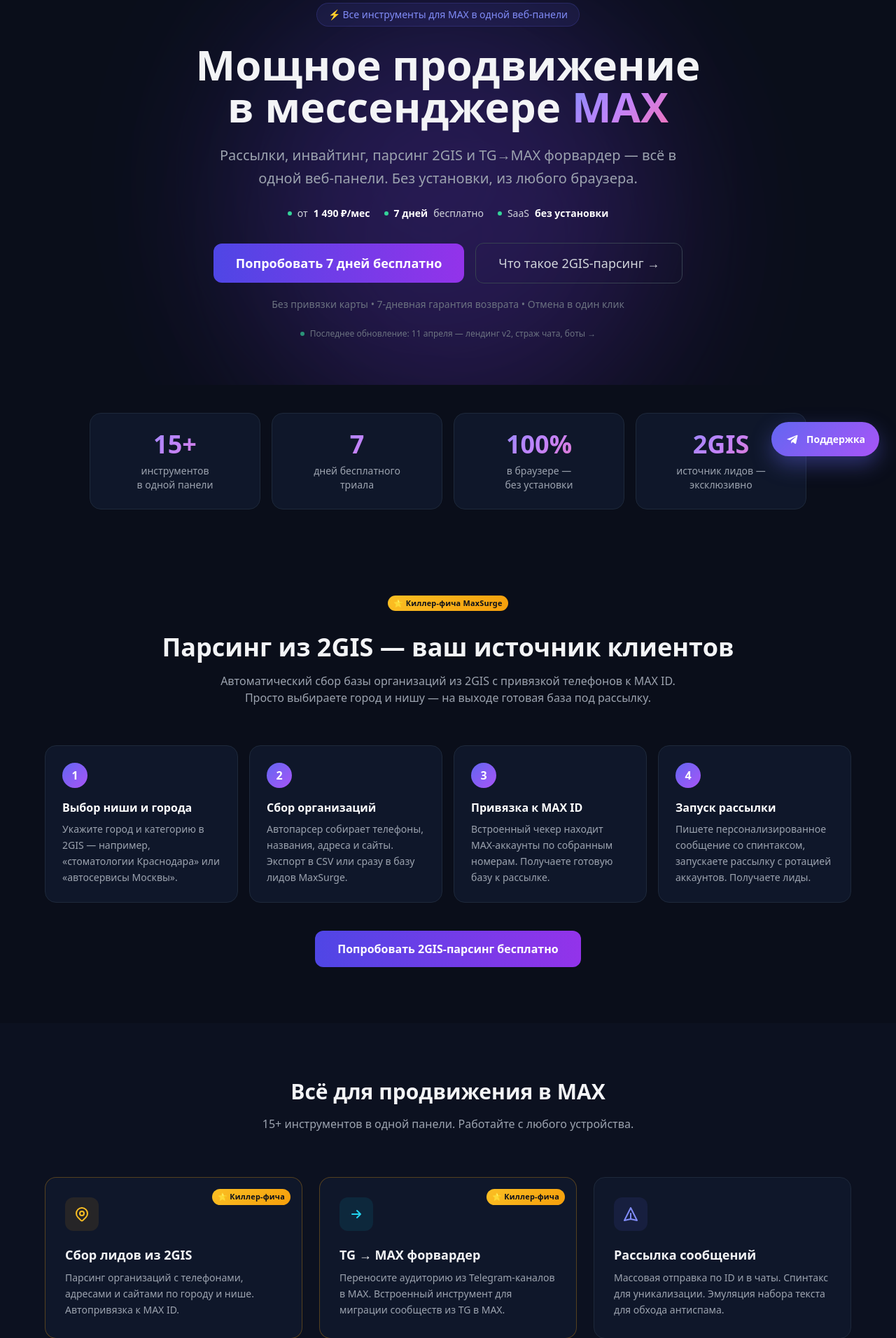
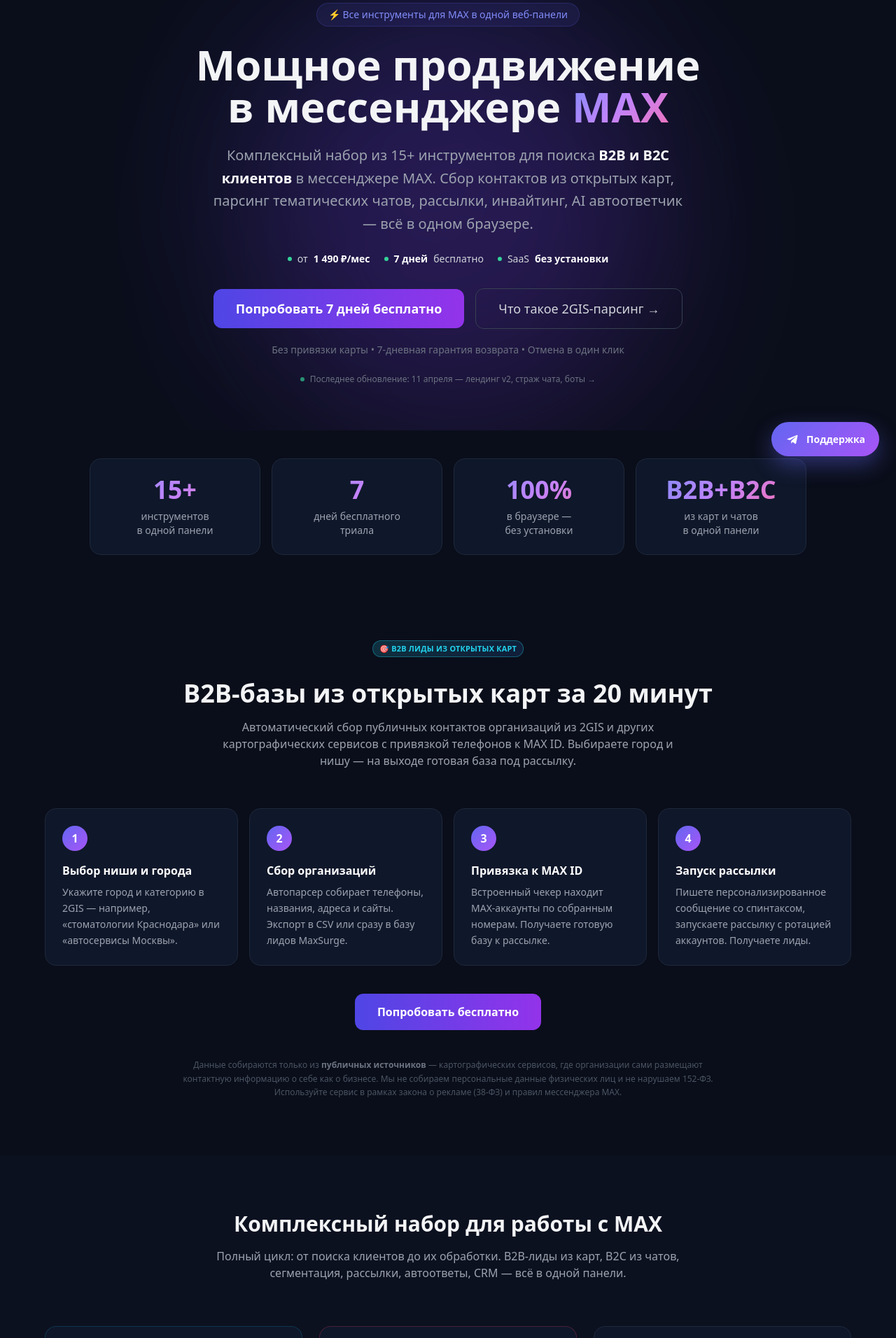
Before and after one commit to xyleo23/maxsurge, a FastAPI app: page / in a window 1280 px wide. Shown: the part 124-2036 px from the top of the page at 70% size. Run offline with FastAPI, Linux system fonts and the light colour scheme; some libraries are stand-ins or nearby versions.

Commit message:
feat(landing): reframe positioning as B2B+B2C toolkit, add parser disclaimer
- Remove "killer feature / exclusive" framing from hero and feature cards
- New positioning: комплексный набор for B2B (from maps) + B2C (from chats) lead search
- 2GIS section renamed to "B2B-базы из открытых карт за 20 минут"
- Feature cards now carry semantic tags: 🎯 B2B, 👥 B2C, 🔥 Актуально (TG->MAX)
- Legal disclaimer below 2GIS section: open sources only, no personal data (152-ФЗ)
- Meta description updated: mentions B2B/B2C, open maps, chats
- Metric "2GIS source" replaced with "B2B+B2C from maps and chats"

```diff
--- a/web/templates/landing.html
+++ b/web/templates/landing.html
@@ -4,7 +4,7 @@
   <meta charset="UTF-8"/>
   <meta name="viewport" content="width=device-width, initial-scale=1.0"/>
   <title>MaxSurge — продвижение в мессенджере MAX в браузере</title>
-  <meta name="description" content="MaxSurge — веб-панель для рассылок, инвайтинга и парсинга 2GIS в мессенджере MAX. TG→MAX форвардер, AI автоответчик. 7 дней бесплатно, от 1 490₽/мес."/>
+  <meta name="description" content="MaxSurge — веб-панель для поиска B2B и B2C клиентов в мессенджере MAX. Сбор контактов из открытых карт, парсинг чатов, рассылки и AI автоответчик. 7 дней бесплатно, от 1 490₽/мес."/>
   <meta name="keywords" content="MaxSurge, мессенджер MAX, рассылка MAX, инвайтинг MAX, парсинг 2GIS, лиды MAX, TG MAX форвардер, CRM MAX"/>
   <meta name="author" content="MaxSurge"/>
   <meta name="robots" content="index, follow"/>
@@ -82,6 +82,10 @@
     .price-card:hover{transform:translateY(-4px)}
     .price-card.popular{border-color:#6366f1;box-shadow:0 0 30px rgba(99,102,241,0.2)}
     .unique-badge{background:linear-gradient(135deg,#fbbf24,#f59e0b);color:#0a0e1a;font-weight:700;font-size:.68rem;padding:3px 8px;border-radius:999px;display:inline-flex;align-items:center;gap:4px;letter-spacing:.02em}
+    .tag-pill{display:inline-flex;align-items:center;gap:4px;font-size:.68rem;font-weight:700;padding:3px 9px;border-radius:999px;letter-spacing:.02em;text-transform:uppercase}
+    .tag-b2b{background:linear-gradient(135deg,rgba(34,211,238,.18),rgba(59,130,246,.14));color:#22d3ee;border:1px solid rgba(34,211,238,.35)}
+    .tag-b2c{background:linear-gradient(135deg,rgba(34,197,94,.18),rgba(16,185,129,.14));color:#4ade80;border:1px solid rgba(34,197,94,.35)}
+    .tag-hot{background:linear-gradient(135deg,rgba(244,63,94,.2),rgba(251,146,60,.16));color:#fb7185;border:1px solid rgba(244,63,94,.4)}
     .compare-table td,.compare-table th{padding:14px 16px;border-bottom:1px solid #1e293b}
     .compare-table tr:last-child td{border-bottom:none}
     .compare-our{background:linear-gradient(180deg,rgba(99,102,241,.08),rgba(168,85,247,.04));border-left:2px solid #6366f1;border-right:2px solid #6366f1}
@@ -137,7 +141,7 @@
         Мощное продвижение<br/>в мессенджере <span class="gradient-text">MAX</span>
       </h1>
       <p class="text-xl text-gray-400 mb-6 max-w-2xl mx-auto leading-relaxed">
-        Рассылки, инвайтинг, парсинг 2GIS и TG→MAX форвардер — всё в одной веб-панели. Без установки, из любого браузера.
+        Комплексный набор из 15+ инструментов для поиска <strong class="text-white">B2B и B2C клиентов</strong> в мессенджере MAX. Сбор контактов из открытых карт, парсинг тематических чатов, рассылки, инвайтинг, AI автоответчик — всё в одном браузере.
       </p>
       <div class="flex flex-wrap items-center justify-center gap-x-5 gap-y-2 mb-8 text-sm">
         <span class="flex items-center gap-2 text-gray-300"><span class="w-1.5 h-1.5 rounded-full bg-emerald-400"></span>от <b class="text-white">1 490 ₽/мес</b></span>
@@ -176,19 +180,19 @@
         <div class="text-xs md:text-sm text-gray-400 mt-2">в браузере —<br/>без установки</div>
       </div>
       <div class="metric bg-[#0f172a] border border-[#1e293b] rounded-2xl p-6 text-center">
-        <div class="text-3xl md:text-4xl font-bold gradient-text">2GIS</div>
-        <div class="text-xs md:text-sm text-gray-400 mt-2">источник лидов —<br/>эксклюзивно</div>
+        <div class="text-3xl md:text-4xl font-bold gradient-text">B2B+B2C</div>
+        <div class="text-xs md:text-sm text-gray-400 mt-2">из карт и чатов<br/>в одной панели</div>
       </div>
     </div>
   </section>
 
-  <!-- Killer: 2GIS parser -->
+  <!-- 2GIS parser: B2B lead sourcing from open maps -->
   <section id="killer-2gis" class="py-20 px-6">
     <div class="max-w-6xl mx-auto">
       <div class="text-center mb-14">
-        <span class="unique-badge mb-4">⭐ Киллер-фича MaxSurge</span>
-        <h2 class="text-3xl md:text-4xl font-bold mt-4 mb-4">Парсинг из 2GIS — ваш источник клиентов</h2>
-        <p class="text-gray-400 max-w-2xl mx-auto">Автоматический сбор базы организаций из 2GIS с привязкой телефонов к MAX ID. Просто выбираете город и нишу — на выходе готовая база под рассылку.</p>
+        <span class="tag-pill tag-b2b mb-4">🎯 B2B лиды из открытых карт</span>
+        <h2 class="text-3xl md:text-4xl font-bold mt-4 mb-4">B2B-базы из открытых карт за 20 минут</h2>
+        <p class="text-gray-400 max-w-2xl mx-auto">Автоматический сбор публичных контактов организаций из 2GIS и других картографических сервисов с привязкой телефонов к MAX ID. Выбираете город и нишу — на выходе готовая база под рассылку.</p>
       </div>
       <div class="grid md:grid-cols-4 gap-4 mb-10">
         <div class="bg-[#0f172a] border border-[#1e293b] rounded-2xl p-6">
@@ -214,9 +218,12 @@
       </div>
       <div class="text-center">
         <a href="/register" class="inline-block bg-gradient-to-r from-indigo-600 to-purple-600 text-white px-8 py-3.5 rounded-xl font-semibold hover:shadow-xl hover:shadow-indigo-500/30 transition-all">
-          Попробовать 2GIS-парсинг бесплатно
+          Попробовать бесплатно
         </a>
       </div>
+      <p class="mt-10 max-w-3xl mx-auto text-xs text-gray-600 leading-relaxed text-center">
+        Данные собираются только из <strong class="text-gray-500">публичных источников</strong> — картографических сервисов, где организации сами размещают контактную информацию о себе как о бизнесе. Мы не собираем персональные данные физических лиц и не нарушаем 152-ФЗ. Используйте сервис в рамках закона о рекламе (38-ФЗ) и правил мессенджера MAX.
+      </p>
     </div>
   </section>
 
@@ -224,27 +231,27 @@
   <section id="features" class="py-20 px-6 bg-[#0c1120]">
     <div class="max-w-6xl mx-auto">
       <div class="text-center mb-16">
-        <h2 class="text-3xl font-bold mb-4">Всё для продвижения в MAX</h2>
-        <p class="text-gray-400 max-w-2xl mx-auto">15+ инструментов в одной панели. Работайте с любого устройства.</p>
+        <h2 class="text-3xl font-bold mb-4">Комплексный набор для работы с MAX</h2>
+        <p class="text-gray-400 max-w-2xl mx-auto">Полный цикл: от поиска клиентов до их обработки. B2B-лиды из карт, B2C из чатов, сегментация, рассылки, автоответы, CRM — всё в одной панели.</p>
       </div>
       <div class="grid md:grid-cols-2 lg:grid-cols-3 gap-6">
 
-        <div class="feature-card bg-[#0f172a] border border-amber-500/30 rounded-2xl p-7 relative">
-          <span class="unique-badge absolute top-4 right-4">⭐ Киллер-фича</span>
+        <div class="feature-card bg-[#0f172a] border border-cyan-500/20 rounded-2xl p-7 relative">
+          <span class="tag-pill tag-b2b absolute top-4 right-4">🎯 B2B</span>
           <div class="w-12 h-12 bg-amber-500/10 rounded-xl flex items-center justify-center mb-5">
             <svg class="w-6 h-6 text-amber-400" fill="none" stroke="currentColor" viewBox="0 0 24 24"><path stroke-linecap="round" stroke-linejoin="round" stroke-width="2" d="M17.657 16.657L13.414 20.9a1.998 1.998 0 01-2.827 0l-4.244-4.243a8 8 0 1111.314 0z"/><path stroke-linecap="round" stroke-linejoin="round" stroke-width="2" d="M15 11a3 3 0 11-6 0 3 3 0 016 0z"/></svg>
           </div>
-          <h3 class="text-lg font-semibold mb-2">Сбор лидов из 2GIS</h3>
-          <p class="text-gray-400 text-sm leading-relaxed">Парсинг организаций с телефонами, адресами и сайтами по городу и нише. Автопривязка к MAX ID.</p>
+          <h3 class="text-lg font-semibold mb-2">Сбор лидов из открытых карт</h3>
+          <p class="text-gray-400 text-sm leading-relaxed">Публичные контакты организаций из 2GIS и других карт по городу и нише. Автопривязка к MAX ID.</p>
         </div>
 
-        <div class="feature-card bg-[#0f172a] border border-amber-500/30 rounded-2xl p-7 relative">
-          <span class="unique-badge absolute top-4 right-4">⭐ Киллер-фича</span>
+        <div class="feature-card bg-[#0f172a] border border-rose-500/25 rounded-2xl p-7 relative">
+          <span class="tag-pill tag-hot absolute top-4 right-4">🔥 Актуально</span>
           <div class="w-12 h-12 bg-cyan-500/10 rounded-xl flex items-center justify-center mb-5">
             <svg class="w-6 h-6 text-cyan-400" fill="none" stroke="currentColor" viewBox="0 0 24 24"><path stroke-linecap="round" stroke-linejoin="round" stroke-width="2" d="M13 7l5 5m0 0l-5 5m5-5H6"/></svg>
           </div>
           <h3 class="text-lg font-semibold mb-2">TG → MAX форвардер</h3>
-          <p class="text-gray-400 text-sm leading-relaxed">Переносите аудиторию из Telegram-каналов в MAX. Встроенный инструмент для миграции сообществ из TG в MAX.</p>
+          <p class="text-gray-400 text-sm leading-relaxed">Переносите аудиторию из Telegram-каналов в MAX. На волне массовой миграции сообществ в новый мессенджер — не теряйте клиентов.</p>
         </div>
 
         <div class="feature-card bg-[#0f172a] border border-[#1e293b] rounded-2xl p-7">
@@ -263,12 +270,13 @@
           <p class="text-gray-400 text-sm leading-relaxed">Приглашение пользователей пачками. Пауза/продолжение. Автосмена аккаунтов при лимитах.</p>
         </div>
 
-        <div class="feature-card bg-[#0f172a] border border-[#1e293b] rounded-2xl p-7">
+        <div class="feature-card bg-[#0f172a] border border-emerald-500/20 rounded-2xl p-7 relative">
+          <span class="tag-pill tag-b2c absolute top-4 right-4">👥 B2C</span>
           <div class="w-12 h-12 bg-blue-500/10 rounded-xl flex items-center justify-center mb-5">
             <svg class="w-6 h-6 text-blue-400" fill="none" stroke="currentColor" viewBox="0 0 24 24"><path stroke-linecap="round" stroke-linejoin="round" stroke-width="2" d="M19 11H5m14 0a2 2 0 012 2v6a2 2 0 01-2 2H5a2 2 0 01-2-2v-6a2 2 0 012-2m14 0V9a2 2 0 00-2-2M5 11V9a2 2 0 012-2"/></svg>
           </div>
           <h3 class="text-lg font-semibold mb-2">Парсинг чатов MAX</h3>
-          <p class="text-gray-400 text-sm leading-relaxed">Вступление в чаты и сбор user_id участников. Каталог чатов MAX с категориями для быстрого поиска целевой аудитории.</p>
+          <p class="text-gray-400 text-sm leading-relaxed">Тематические чаты MAX → готовая B2C аудитория. Вступление в чаты, сбор user_id участников, каталог чатов с категориями по интересам.</p>
         </div>
 
         <div class="feature-card bg-[#0f172a] border border-[#1e293b] rounded-2xl p-7">
@@ -432,7 +440,7 @@
     <div class="max-w-6xl mx-auto">
       <div class="text-center mb-14">
         <h2 class="text-3xl font-bold mb-4">Почему выбирают MaxSurge</h2>
-        <p class="text-gray-400 max-w-2xl mx-auto">Что вы получаете здесь и чего чаще всего не хватает в типичных решениях для MAX.</p>
+        <p class="text-gray-400 max-w-2xl mx-auto">Полный набор инструментов в одном сервисе — не точечное решение под одну задачу, а комбайн для всего цикла работы с MAX.</p>
       </div>
       <div class="overflow-x-auto">
         <table class="compare-table w-full text-sm min-w-[640px]">
```
